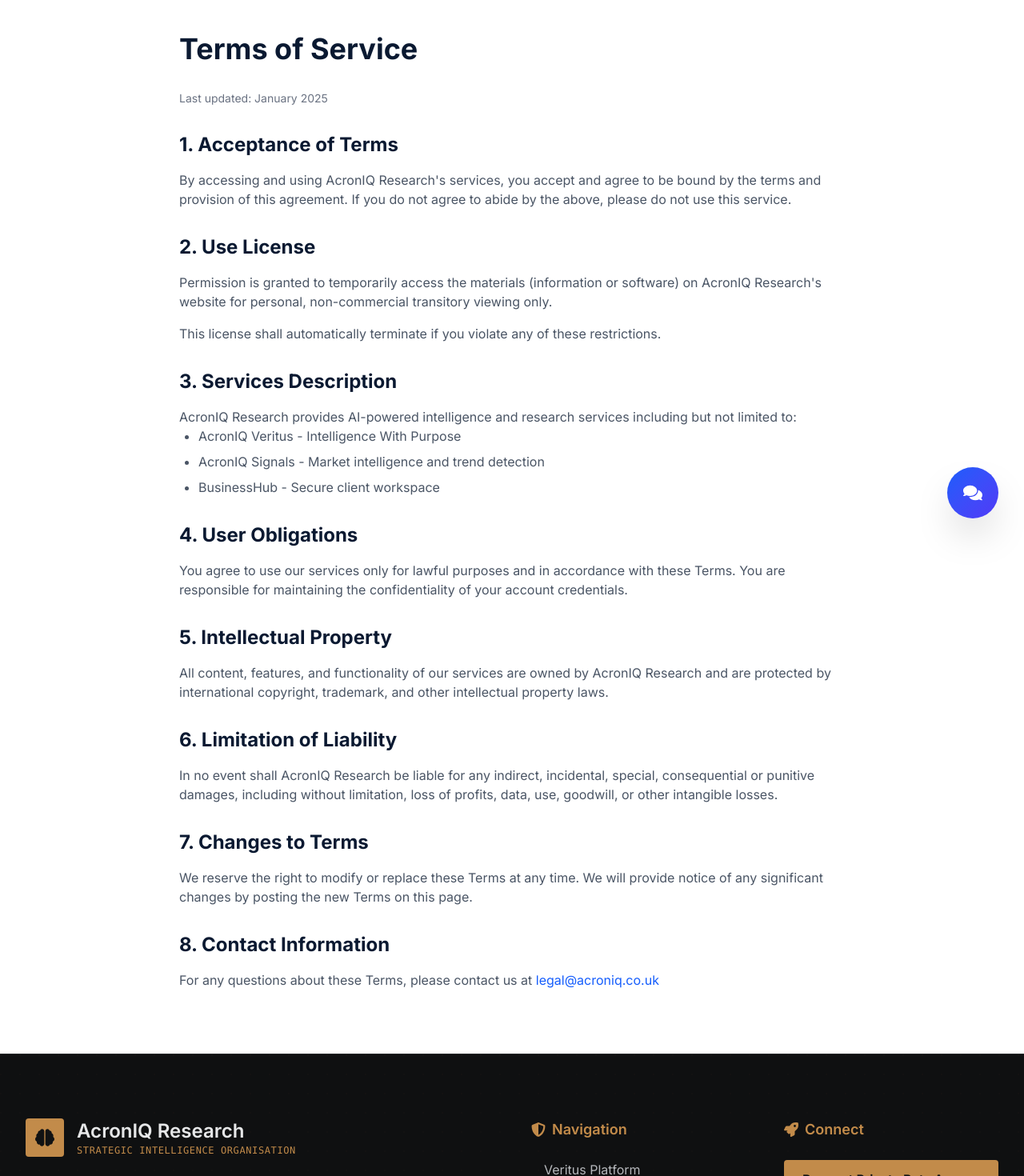
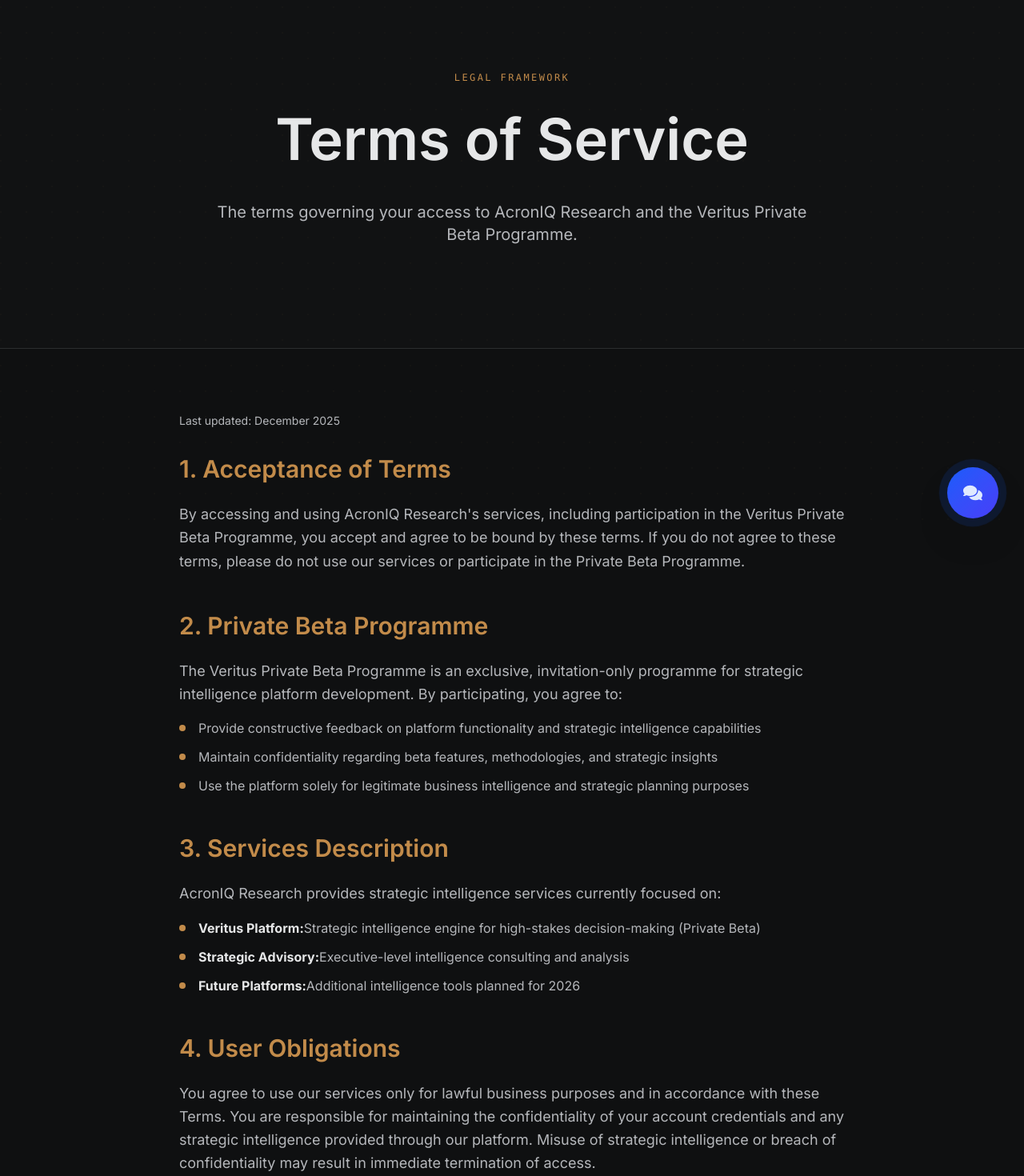
Before and after one commit to Dars2307/AcronIQWeb, a Next.js app: page /legal/terms in a window 1280 px wide. Shown: the part 120-1590 px from the top of the page at 80% size. Built offline with nearby package versions, Linux system fonts and the light colour scheme.

Commit message:
feat: update Privacy Policy and Terms of Service with premium branding and Private Beta focus

```diff
--- a/app/legal/privacy/page.tsx
+++ b/app/legal/privacy/page.tsx
@@ -3,65 +3,106 @@
 export default function Privacy() {
   return (
     <Layout>
-      <section className="py-20">
+      {/* Hero Section */}
+      <section className="py-32 bg-[#111213] text-[#E6E7E8] overflow-hidden">
+        <div className="absolute inset-0 pointer-events-none opacity-[0.03]" style={{backgroundImage:"radial-gradient(circle at 1px 1px, #C28B4A 1px, transparent 0)",backgroundSize:"32px 32px"}} />
+        <div className="max-w-4xl mx-auto px-4 sm:px-6 lg:px-8 relative z-10">
+          <div className="text-center">
+            <p className="font-mono tracking-[0.2em] text-xs text-[#C28B4A] mb-6 uppercase">
+              Legal Framework
+            </p>
+            <h1 className="text-5xl md:text-7xl font-semibold mb-8 leading-tight">
+              Privacy Policy
+            </h1>
+            <p className="text-xl text-[#B5B7BB] max-w-3xl mx-auto">
+              How AcronIQ Research protects and handles your information with precision and transparency.
+            </p>
+          </div>
+        </div>
+      </section>
+
+      {/* Content Section */}
+      <section className="py-20 bg-[#0F1011] border-t border-[#2B2D2E]">
         <div className="max-w-4xl mx-auto px-4 sm:px-6 lg:px-8">
-          <h1 className="text-4xl font-bold text-navy mb-8">Privacy Policy</h1>
-
-          <div className="prose prose-lg max-w-none space-y-6 text-gray-600">
-            <p className="text-sm text-gray-500">Last updated: January 2025</p>
+          <div className="space-y-12 text-[#E6E7E8]">
+            <p className="text-sm text-[#B5B7BB] mb-8">Last updated: December 2025</p>
 
             <section>
-              <h2 className="text-2xl font-bold text-navy mt-8 mb-4">1. Introduction</h2>
-              <p>
-                AcronIQ Research ("we," "our," or "us") is committed to protecting your privacy. This Privacy Policy explains how we collect, use, disclose, and safeguard your information when you use our website and services.
+              <h2 className="text-3xl font-semibold text-[#C28B4A] mb-6">1. Introduction</h2>
+              <p className="text-lg text-[#B5B7BB] leading-relaxed">
+                AcronIQ Research ("we," "our," or "us") is committed to protecting your privacy with the same precision we apply to strategic intelligence. This Privacy Policy explains how we collect, use, disclose, and safeguard your information when you use our website and Veritus Private Beta Programme.
               </p>
             </section>
 
             <section>
-              <h2 className="text-2xl font-bold text-navy mt-8 mb-4">2. Information We Collect</h2>
-              <p>
+              <h2 className="text-3xl font-semibold text-[#C28B4A] mb-6">2. Information We Collect</h2>
+              <p className="text-lg text-[#B5B7BB] leading-relaxed mb-4">
                 We collect information that you provide directly to us, including:
               </p>
-              <ul className="list-disc pl-6 space-y-2">
-                <li>Name and contact information</li>
-                <li>Business details and professional information</li>
-                <li>Communication preferences</li>
-                <li>Any other information you choose to provide</li>
+              <ul className="space-y-3 text-[#B5B7BB]">
+                <li className="flex items-start">
+                  <span className="w-2 h-2 bg-[#C28B4A] rounded-full mt-2 mr-4 flex-shrink-0"></span>
+                  Name, email address, and professional contact information
+                </li>
+                <li className="flex items-start">
+                  <span className="w-2 h-2 bg-[#C28B4A] rounded-full mt-2 mr-4 flex-shrink-0"></span>
+                  Business details, company information, and strategic requirements
+                </li>
+                <li className="flex items-start">
+                  <span className="w-2 h-2 bg-[#C28B4A] rounded-full mt-2 mr-4 flex-shrink-0"></span>
+                  Private Beta Programme application details and preferences
+                </li>
+                <li className="flex items-start">
+                  <span className="w-2 h-2 bg-[#C28B4A] rounded-full mt-2 mr-4 flex-shrink-0"></span>
+                  Usage data and interaction patterns within Veritus platform
+                </li>
               </ul>
             </section>
 
             <section>
-              <h2 className="text-2xl font-bold text-navy mt-8 mb-4">3. How We Use Your Information</h2>
-              <p>
+              <h2 className="text-3xl font-semibold text-[#C28B4A] mb-6">3. How We Use Your Information</h2>
+              <p className="text-lg text-[#B5B7BB] leading-relaxed mb-4">
                 We use the information we collect to:
               </p>
-              <ul className="list-disc pl-6 space-y-2">
-                <li>Provide and improve our services</li>
-                <li>Respond to your inquiries and requests</li>
-                <li>Send you relevant updates and information</li>
-                <li>Analyze usage patterns and optimize our platform</li>
+              <ul className="space-y-3 text-[#B5B7BB]">
+                <li className="flex items-start">
+                  <span className="w-2 h-2 bg-[#C28B4A] rounded-full mt-2 mr-4 flex-shrink-0"></span>
+                  Provide access to the Veritus Private Beta Programme
+                </li>
+                <li className="flex items-start">
+                  <span className="w-2 h-2 bg-[#C28B4A] rounded-full mt-2 mr-4 flex-shrink-0"></span>
+                  Deliver strategic intelligence services and platform improvements
+                </li>
+                <li className="flex items-start">
+                  <span className="w-2 h-2 bg-[#C28B4A] rounded-full mt-2 mr-4 flex-shrink-0"></span>
+                  Respond to inquiries and provide executive-level support
+                </li>
+                <li className="flex items-start">
+                  <span className="w-2 h-2 bg-[#C28B4A] rounded-full mt-2 mr-4 flex-shrink-0"></span>
+                  Send relevant updates about platform development and strategic insights
+                </li>
               </ul>
             </section>
 
             <section>
-              <h2 className="text-2xl font-bold text-navy mt-8 mb-4">4. Data Security</h2>
-              <p>
-                We implement appropriate technical and organizational measures to protect your personal data against unauthorized access, alteration, disclosure, or destruction.
+              <h2 className="text-3xl font-semibold text-[#C28B4A] mb-6">4. Data Security & Confidentiality</h2>
+              <p className="text-lg text-[#B5B7BB] leading-relaxed">
+                We implement enterprise-grade security measures to protect your personal and strategic data. All information is encrypted in transit and at rest, with access limited to authorised personnel only. Your strategic intelligence requirements and business data are treated with the highest level of confidentiality.
               </p>
             </section>
 
             <section>
-              <h2 className="text-2xl font-bold text-navy mt-8 mb-4">5. Your Rights</h2>
-              <p>
-                You have the right to access, correct, or delete your personal information. You may also object to or restrict certain processing of your data.
+              <h2 className="text-3xl font-semibold text-[#C28B4A] mb-6">5. Your Rights</h2>
+              <p className="text-lg text-[#B5B7BB] leading-relaxed">
+                You have the right to access, correct, or delete your personal information at any time. You may also object to or restrict certain processing of your data. For Private Beta participants, you can request data portability or account suspension through your dedicated support channel.
               </p>
             </section>
 
             <section>
-              <h2 className="text-2xl font-bold text-navy mt-8 mb-4">6. Contact Us</h2>
-              <p>
-                If you have any questions about this Privacy Policy, please contact us at{" "}
-                <a href="mailto:privacy@acroniq.co.uk" className="text-blue-600 hover:text-blue-700">
+              <h2 className="text-3xl font-semibold text-[#C28B4A] mb-6">6. Contact Us</h2>
+              <p className="text-lg text-[#B5B7BB] leading-relaxed">
+                If you have any questions about this Privacy Policy or data handling practices, please contact us at{" "}
+                <a href="mailto:privacy@acroniq.co.uk" className="text-[#C28B4A] hover:opacity-80 transition-opacity">
                   privacy@acroniq.co.uk
                 </a>
               </p>
--- a/app/legal/terms/page.tsx
+++ b/app/legal/terms/page.tsx
@@ -3,73 +3,119 @@
 export default function Terms() {
   return (
     <Layout>
-      <section className="py-20">
+      {/* Hero Section */}
+      <section className="py-32 bg-[#111213] text-[#E6E7E8] overflow-hidden">
+        <div className="absolute inset-0 pointer-events-none opacity-[0.03]" style={{backgroundImage:"radial-gradient(circle at 1px 1px, #C28B4A 1px, transparent 0)",backgroundSize:"32px 32px"}} />
+        <div className="max-w-4xl mx-auto px-4 sm:px-6 lg:px-8 relative z-10">
+          <div className="text-center">
+            <p className="font-mono tracking-[0.2em] text-xs text-[#C28B4A] mb-6 uppercase">
+              Legal Framework
+            </p>
+            <h1 className="text-5xl md:text-7xl font-semibold mb-8 leading-tight">
+              Terms of Service
+            </h1>
+            <p className="text-xl text-[#B5B7BB] max-w-3xl mx-auto">
+              The terms governing your access to AcronIQ Research and the Veritus Private Beta Programme.
+            </p>
+          </div>
+        </div>
+      </section>
+
+      {/* Content Section */}
+      <section className="py-20 bg-[#0F1011] border-t border-[#2B2D2E]">
         <div className="max-w-4xl mx-auto px-4 sm:px-6 lg:px-8">
-          <h1 className="text-4xl font-bold text-navy mb-8">Terms of Service</h1>
-
-          <div className="prose prose-lg max-w-none space-y-6 text-gray-600">
-            <p className="text-sm text-gray-500">Last updated: January 2025</p>
+          <div className="space-y-12 text-[#E6E7E8]">
+            <p className="text-sm text-[#B5B7BB] mb-8">Last updated: December 2025</p>
 
             <section>
-              <h2 className="text-2xl font-bold text-navy mt-8 mb-4">1. Acceptance of Terms</h2>
-              <p>
-                By accessing and using AcronIQ Research's services, you accept and agree to be bound by the terms and provision of this agreement. If you do not agree to abide by the above, please do not use this service.
+              <h2 className="text-3xl font-semibold text-[#C28B4A] mb-6">1. Acceptance of Terms</h2>
+              <p className="text-lg text-[#B5B7BB] leading-relaxed">
+                By accessing and using AcronIQ Research's services, including participation in the Veritus Private Beta Programme, you accept and agree to be bound by these terms. If you do not agree to these terms, please do not use our services or participate in the Private Beta Programme.
               </p>
             </section>
 
             <section>
-              <h2 className="text-2xl font-bold text-navy mt-8 mb-4">2. Use License</h2>
-              <p>
-                Permission is granted to temporarily access the materials (information or software) on AcronIQ Research's website for personal, non-commercial transitory viewing only.
+              <h2 className="text-3xl font-semibold text-[#C28B4A] mb-6">2. Private Beta Programme</h2>
+              <p className="text-lg text-[#B5B7BB] leading-relaxed mb-4">
+                The Veritus Private Beta Programme is an exclusive, invitation-only programme for strategic intelligence platform development. By participating, you agree to:
               </p>
-              <p className="mt-4">This license shall automatically terminate if you violate any of these restrictions.</p>
-            </section>
-
-            <section>
-              <h2 className="text-2xl font-bold text-navy mt-8 mb-4">3. Services Description</h2>
-              <p>
-                AcronIQ Research provides AI-powered intelligence and research services including but not limited to:
-              </p>
-              <ul className="list-disc pl-6 space-y-2">
-                <li>AcronIQ Veritus - Intelligence With Purpose</li>
-                <li>AcronIQ Signals - Market intelligence and trend detection</li>
-                <li>BusinessHub - Secure client workspace</li>
+              <ul className="space-y-3 text-[#B5B7BB]">
+                <li className="flex items-start">
+                  <span className="w-2 h-2 bg-[#C28B4A] rounded-full mt-2 mr-4 flex-shrink-0"></span>
+                  Provide constructive feedback on platform functionality and strategic intelligence capabilities
+                </li>
+                <li className="flex items-start">
+                  <span className="w-2 h-2 bg-[#C28B4A] rounded-full mt-2 mr-4 flex-shrink-0"></span>
+                  Maintain confidentiality regarding beta features, methodologies, and strategic insights
+                </li>
+                <li className="flex items-start">
+                  <span className="w-2 h-2 bg-[#C28B4A] rounded-full mt-2 mr-4 flex-shrink-0"></span>
+                  Use the platform solely for legitimate business intelligence and strategic planning purposes
+                </li>
               </ul>
             </section>
 
             <section>
-              <h2 className="text-2xl font-bold text-navy mt-8 mb-4">4. User Obligations</h2>
-              <p>
-                You agree to use our services only for lawful purposes and in accordance with these Terms. You are responsible for maintaining the confidentiality of your account credentials.
+              <h2 className="text-3xl font-semibold text-[#C28B4A] mb-6">3. Services Description</h2>
+              <p className="text-lg text-[#B5B7BB] leading-relaxed mb-4">
+                AcronIQ Research provides strategic intelligence services currently focused on:
+              </p>
+              <ul className="space-y-3 text-[#B5B7BB]">
+                <li className="flex items-start">
+                  <span className="w-2 h-2 bg-[#C28B4A] rounded-full mt-2 mr-4 flex-shrink-0"></span>
+                  <strong className="text-[#E6E7E8]">Veritus Platform:</strong> Strategic intelligence engine for high-stakes decision-making (Private Beta)
+                </li>
+                <li className="flex items-start">
+                  <span className="w-2 h-2 bg-[#C28B4A] rounded-full mt-2 mr-4 flex-shrink-0"></span>
+                  <strong className="text-[#E6E7E8]">Strategic Advisory:</strong> Executive-level intelligence consulting and analysis
+                </li>
+                <li className="flex items-start">
+                  <span className="w-2 h-2 bg-[#C28B4A] rounded-full mt-2 mr-4 flex-shrink-0"></span>
+                  <strong className="text-[#E6E7E8]">Future Platforms:</strong> Additional intelligence tools planned for 2026
+                </li>
+              </ul>
+            </section>
+
+            <section>
+              <h2 className="text-3xl font-semibold text-[#C28B4A] mb-6">4. User Obligations</h2>
+              <p className="text-lg text-[#B5B7BB] leading-relaxed">
+                You agree to use our services only for lawful business purposes and in accordance with these Terms. You are responsible for maintaining the confidentiality of your account credentials and any strategic intelligence provided through our platform. Misuse of strategic intelligence or breach of confidentiality may result in immediate termination of access.
               </p>
             </section>
 
             <section>
-              <h2 className="text-2xl font-bold text-navy mt-8 mb-4">5. Intellectual Property</h2>
-              <p>
-                All content, features, and functionality of our services are owned by AcronIQ Research and are protected by international copyright, trademark, and other intellectual property laws.
+              <h2 className="text-3xl font-semibold text-[#C28B4A] mb-6">5. Intellectual Property</h2>
+              <p className="text-lg text-[#B5B7BB] leading-relaxed">
+                All content, methodologies, strategic frameworks, and functionality of our services are owned by AcronIQ Research and protected by international intellectual property laws. The strategic intelligence and analysis provided through Veritus remain our proprietary methods, while insights generated for your specific use cases are provided under license for your business purposes only.
               </p>
             </section>
 
             <section>
-              <h2 className="text-2xl font-bold text-navy mt-8 mb-4">6. Limitation of Liability</h2>
-              <p>
-                In no event shall AcronIQ Research be liable for any indirect, incidental, special, consequential or punitive damages, including without limitation, loss of profits, data, use, goodwill, or other intangible losses.
+              <h2 className="text-3xl font-semibold text-[#C28B4A] mb-6">6. Confidentiality & Beta Terms</h2>
+              <p className="text-lg text-[#B5B7BB] leading-relaxed">
+                Private Beta participants agree to maintain strict confidentiality regarding platform capabilities, strategic methodologies, and any proprietary intelligence frameworks. This confidentiality extends to business relationships, competitive insights, and strategic recommendations provided through the platform.
               </p>
             </section>
 
             <section>
-              <h2 className="text-2xl font-bold text-navy mt-8 mb-4">7. Changes to Terms</h2>
-              <p>
-                We reserve the right to modify or replace these Terms at any time. We will provide notice of any significant changes by posting the new Terms on this page.
+              <h2 className="text-3xl font-semibold text-[#C28B4A] mb-6">7. Limitation of Liability</h2>
+              <p className="text-lg text-[#B5B7BB] leading-relaxed">
+                While we provide strategic intelligence with precision and care, business decisions remain your responsibility. AcronIQ Research shall not be liable for business outcomes, strategic decisions, or competitive actions taken based on our intelligence and analysis. Our liability is limited to the fees paid for services.
               </p>
             </section>
 
             <section>
-              <h2 className="text-2xl font-bold text-navy mt-8 mb-4">8. Contact Information</h2>
-              <p>
-                For any questions about these Terms, please contact us at{" "}
-                <a href="mailto:legal@acroniq.co.uk" className="text-blue-600 hover:text-blue-700">
+              <h2 className="text-3xl font-semibold text-[#C28B4A] mb-6">8. Changes to Terms</h2>
+              <p className="text-lg text-[#B5B7BB] leading-relaxed">
+                We reserve the right to modify these Terms as our platform evolves. Private Beta participants will receive advance notice of any significant changes. Continued use of our services constitutes acceptance of updated terms.
+              </p>
+            </section>
+
+            <section>
+              <h2 className="text-3xl font-semibold text-[#C28B4A] mb-6">9. Contact Information</h2>
+              <p className="text-lg text-[#B5B7BB] leading-relaxed">
+                For questions about these Terms or Private Beta Programme inquiries, contact us at{" "}
+                <a href="mailto:legal@acroniq.co.uk" className="text-[#C28B4A] hover:opacity-80 transition-opacity">
                   legal@acroniq.co.uk
                 </a>
               </p>
```
